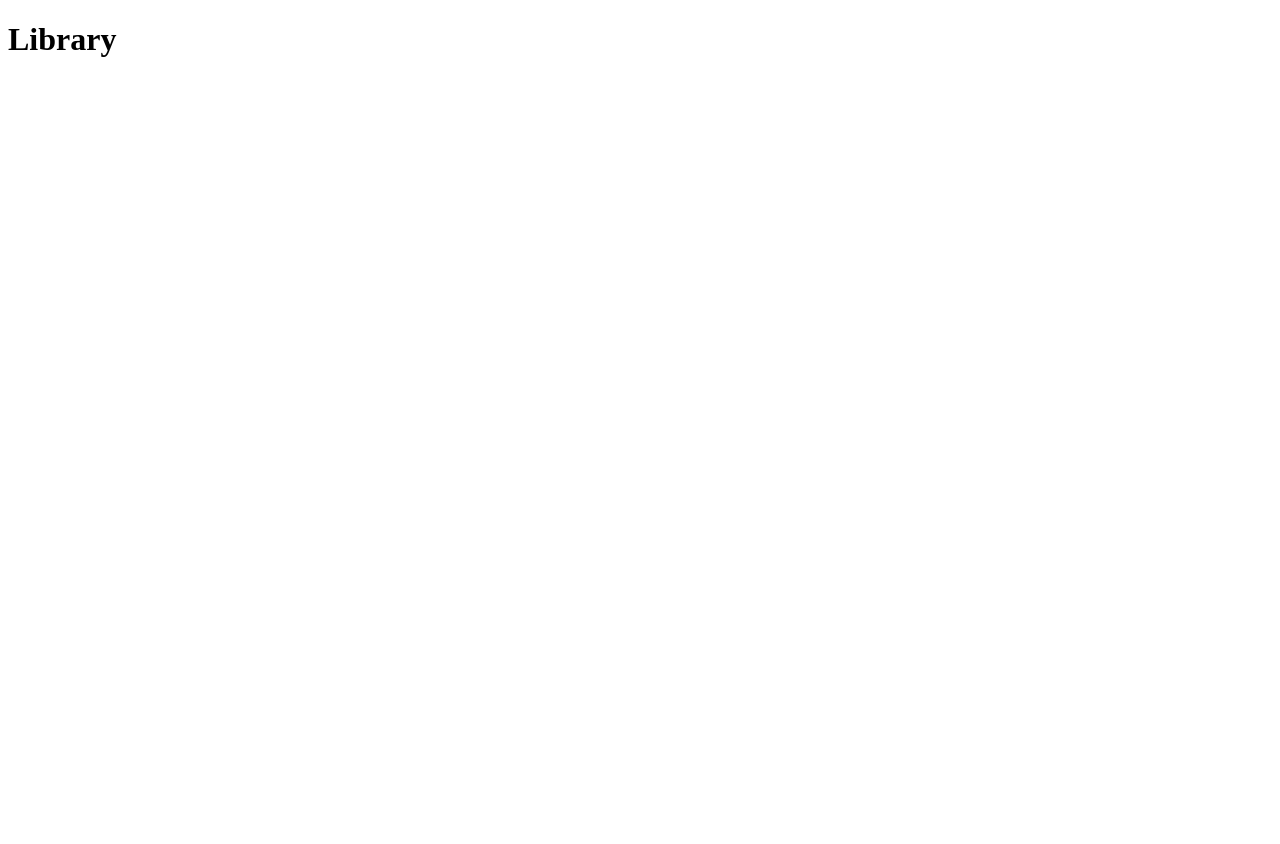
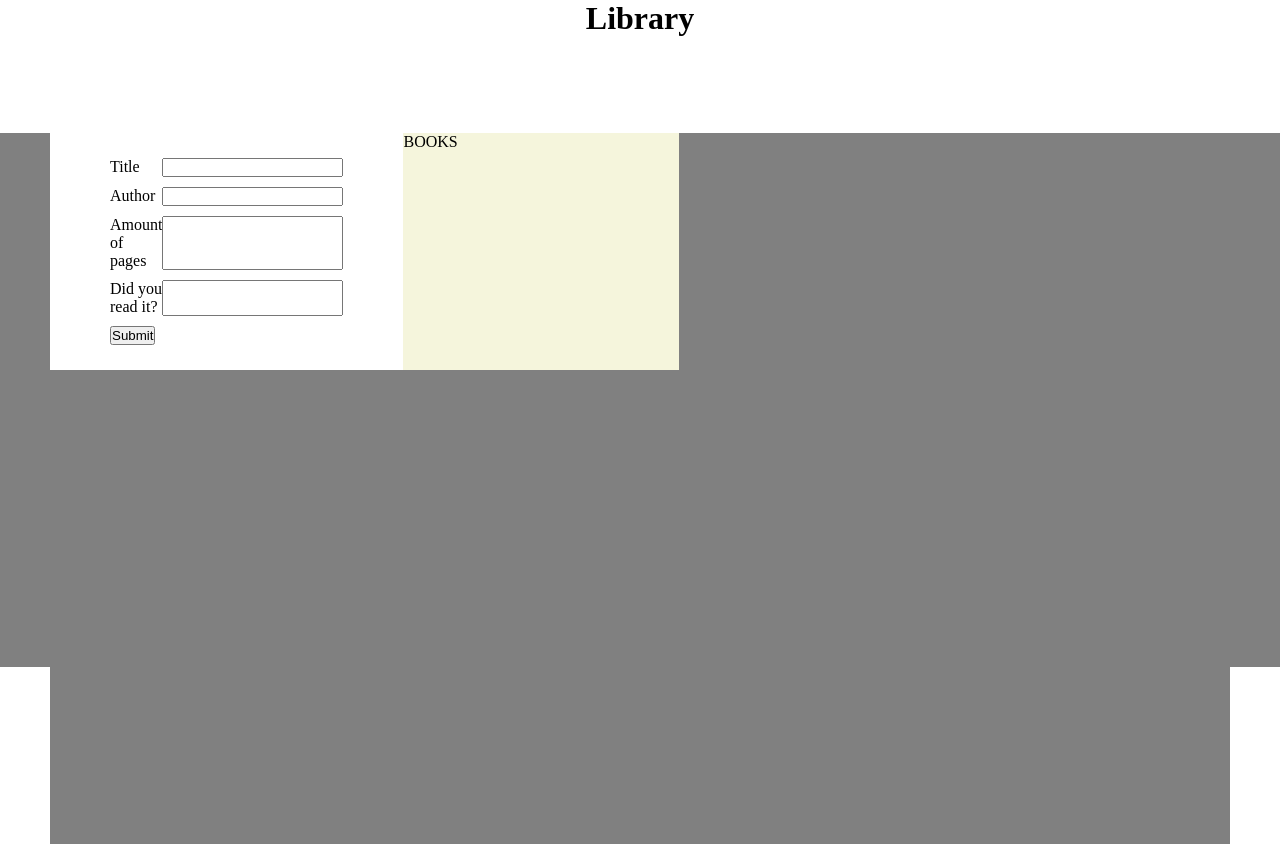
Before and after one commit to Szoker527/Library, a plain HTML site: page index.html in a window 1280 px wide. Before the commit the page ends 800 px from the top, so only its background shows below. Drawn offline with Linux system fonts and the light colour scheme.

Commit message:
Add placeholder contet for testing script

```diff
--- a/index.html
+++ b/index.html
@@ -6,9 +6,37 @@
     <meta name="viewport" content="width=device-width, initial-scale=1.0">
     <title>Library</title>
     <link rel="stylesheet" href="style.css">
-    <script src="script.js"></script>
+    <script src="script.js" defer></script>
 </head>
 <body>
     <h1>Library</h1>
+    <main>
+        <div class="display-library">
+            <form action="" id="book">
+                <div class="input-book">
+                    <label for="title">Title</label>
+                    <input type="text" name="title" id="title" >
+                </div>
+                <div class="input-book">
+                    <label for="author">Author</label>
+                    <input type="text" name="author" id="author" >
+                </div>
+                <div class="input-book">
+                    <label for="pages">Amount of pages</label>
+                    <input type="number" name="pages" id="pages" >
+                </div>
+                <div class="input-book">
+                    <label for="readit">Did you read it?</label>
+                    <input type="text" name="readit" id="readit" >
+                </div>
+                <button type="button" form="book" id="submit">Submit</button>
+            </form>
+            <div class="added-book">
+                <div class="show-book">
+                    BOOKS
+                </div>
+            </div>
+        </div>
+    </main>
 </body>
 </html>
--- a/script.js
+++ b/script.js
@@ -0,0 +1,48 @@
+const inputBook = document.querySelectorAll(".input-book input")
+const formButton = document.getElementById("submit");
+const showBook = document.getElementsByClassName("show-book")
+const array = [];
+
+let title;
+let author;
+let pages;
+let isread;
+
+    formButton.addEventListener("click", () => console.log(inputBook))
+
+    formButton.addEventListener("click", () => {
+        inputBook.forEach(input => {
+            if (!title) {
+                title = input.value
+            }
+            else if (!author) {
+                author = input.value
+            }
+            else if (!pages) {
+                pages = input.value
+            }
+            else if (!isread) {
+                isread = input.value
+            }
+            console.log(input.value)
+            })
+            addBookToLibrary(title, author, pages, isread);
+    })
+
+
+let myLibrary = [];
+
+function Book(title, author, pages, isread) {
+    this.title = title
+    this.author = author
+    this.pages = pages
+    this.isread = isread
+  // the constructor...
+}
+
+function addBookToLibrary(title, author, pages, isread) {
+    myLibrary.push( new Book(title, author, pages, isread))
+    console.log(myLibrary)
+    showBook.textContent = myLibrary[0];
+  // do stuff here
+}
--- a/style.css
+++ b/style.css
@@ -0,0 +1,52 @@
+* {
+    margin: 0;
+    padding: 0;
+    box-sizing: border-box;
+}
+
+body {
+    height: 100vh;
+    width: 100vw;
+    display: grid;
+    grid-template-columns: repeat(4, 1fr);
+    grid-template-rows: repeat(6, 1fr);
+}
+
+
+h1 {
+    grid-column: 1 / -1;
+    text-align: center;
+}
+
+main {
+    grid-column: 1 / -1;
+    grid-row: 2 / 6;
+    background-color: gray;
+    display: grid;
+    grid-template-columns: 50px repeat(4, 1fr) 50px;
+}
+
+
+.display-library {
+    background-color: gray;
+    grid-column: 2 / -2;
+    display: grid;
+    grid-template-columns: repeat(4, 1fr);
+    grid-template-rows: repeat(3, 1fr);
+}
+
+    #book {
+        background-color: white;
+        padding: 25px 60px;
+    }
+
+    .input-book {
+        display: flex;
+        margin-bottom: 10px;
+        justify-content: space-between;
+    }
+
+    .added-book {
+        background-color: beige;
+
+    }
```
